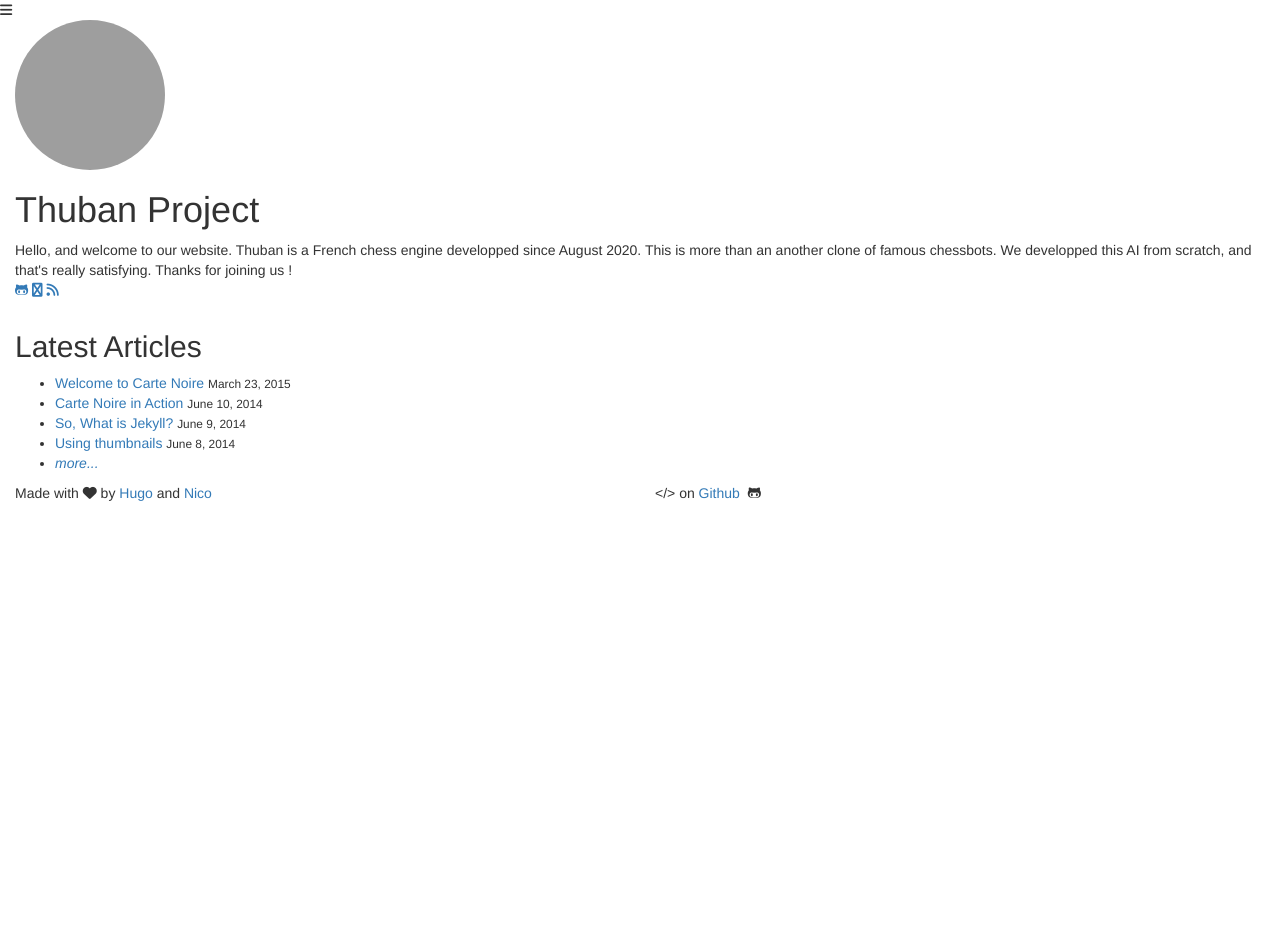
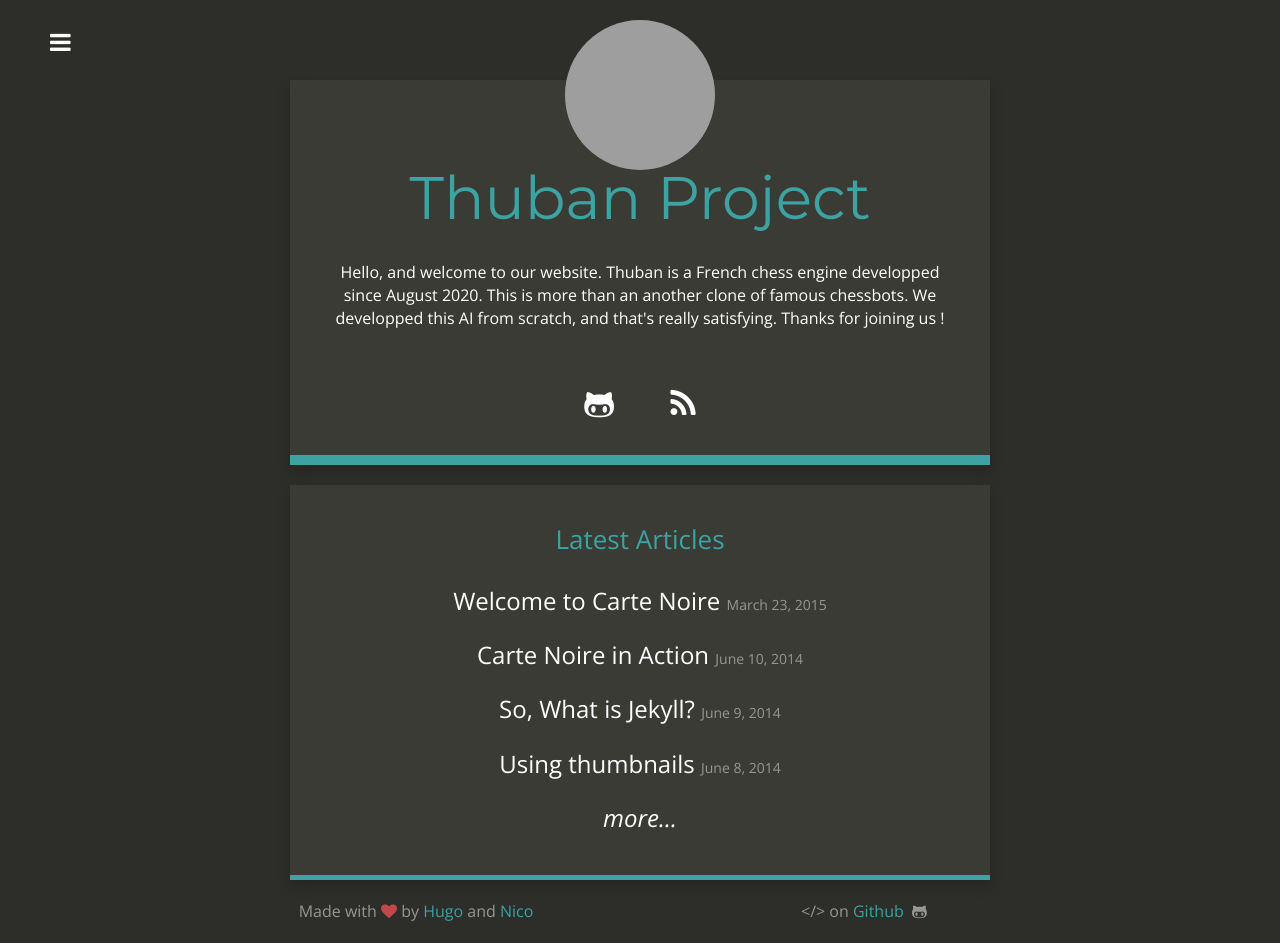
Before and after one commit to thuban-bot/thuban-bot.github.io, a Jekyll site: the page built from index.html, in a window 1280 px wide. Built offline with Jekyll 4.4.1, drawn with Linux system fonts in a browser that asks for light colours; nearby versions of some CDN libraries; before the commit the page ends 900 px from its top, so only the background shows below that; grey boxes are pictures that could not be loaded.

Commit message:
update font awesome

```diff
--- a/_includes/head.html
+++ b/_includes/head.html
@@ -5,7 +5,8 @@
 <meta name="description" content="{{ site.description }}">
 
 <link rel="stylesheet" href="//netdna.bootstrapcdn.com/bootstrap/3.1.1/css/bootstrap.min.css">
-<link rel="stylesheet" href="//maxcdn.bootstrapcdn.com/font-awesome/5.15.1/css/font-awesome.min.css">
+<link rel="stylesheet" href="//maxcdn.bootstrapcdn.com/font-awesome/4.7.0/css/font-awesome.min.css">
+<link rel="stylesheet" type="text/css" media="all" href="{{ site.baseurl }}/css/style.css" />
 <link rel="stylesheet" type="text/css" media="all" href="{{ site.baseurl }}/css/jquery.mmenu.all.css" />
 <link rel="stylesheet" href="{{ site.baseurl }}/css/highlightjs.piperita.css">
 
```
